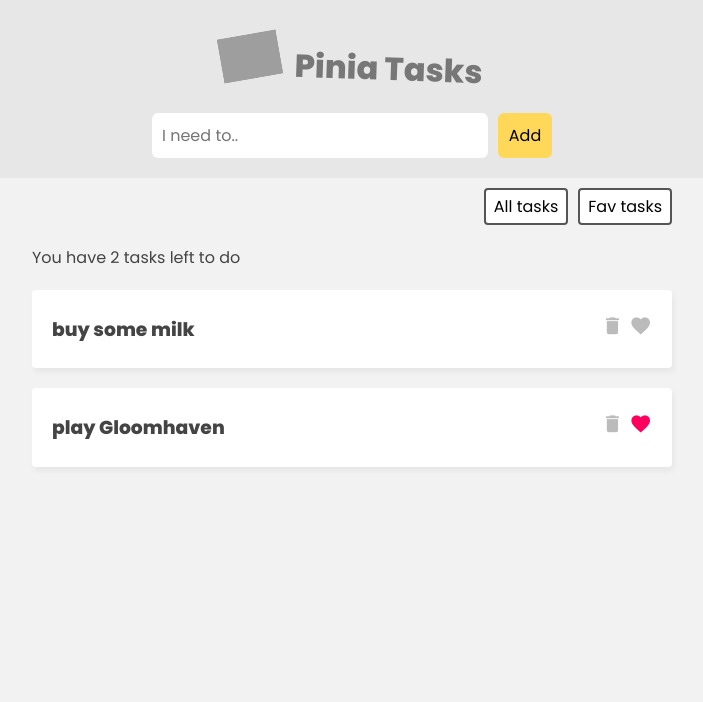
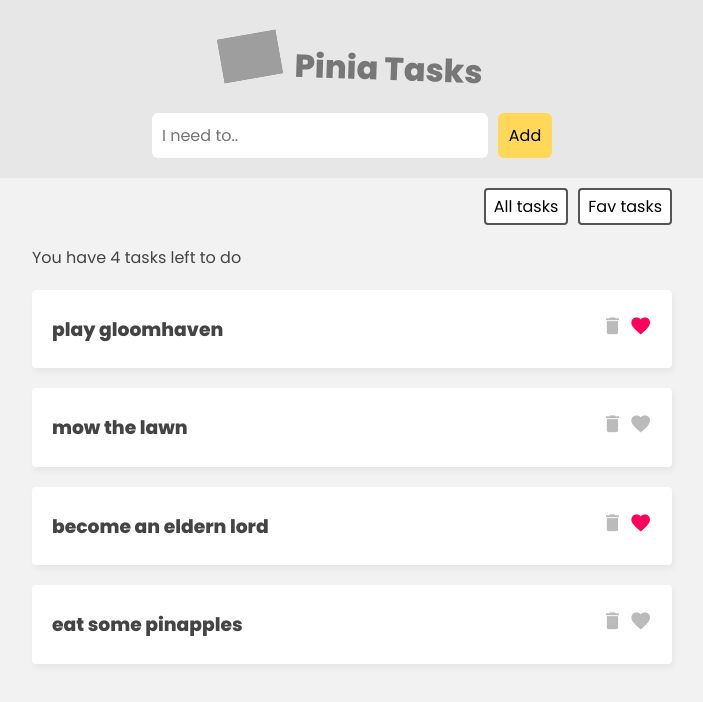
Before and after one commit to ma1210/pinia-tasks, a Vue app: page / in a window 1280 px wide. Shown: the top 702 px of the page, without its empty margins (288-991 px from the left). Built offline with nearby package versions, Linux system fonts and the light colour scheme; data requests are answered from the project's data file; grey boxes are pictures that could not be loaded.

Commit message:
async getTasks

```diff
--- /dev/null
+++ b/data/db.json
@@ -0,0 +1,24 @@
+{
+  "tasks": [
+    {
+      "id": 1,
+      "title": "play gloomhaven",
+      "isFav": true
+    },
+    {
+      "id": 2,
+      "title": "mow the lawn",
+      "isFav": false
+    },
+    {
+      "title": "become an eldern lord",
+      "isFav": true,
+      "id": 3
+    },
+    {
+      "title": "eat some pinapples",
+      "isFav": false,
+      "id": 4
+    }
+  ]
+}
--- a/src/App.vue
+++ b/src/App.vue
@@ -17,6 +17,9 @@
       <button @click="filter = 'all'">All tasks</button>
       <button @click="filter = 'favs'">Fav tasks</button>
     </nav>
+
+    <!-- Loading -->
+    <div class="loading" v-if="taskStore.loading">Loading tasks...</div>
 
     <!-- task list -->
     <div class="task-list" v-if="filter === 'all'">
@@ -47,6 +50,8 @@
     setup() {
       const taskStore = useTaskStore()
 
+      taskStore.getTasks()
+
       const filter = ref('all')
 
       return { taskStore, filter }
--- a/src/assets/main.css
+++ b/src/assets/main.css
@@ -108,3 +108,14 @@
   color: #555;
   font-size: 1em;
 }
+
+/* loading state */
+.loading {
+  max-width: 640px;
+  border: 1px solid #ffd859;
+  background: #ffe9a0;
+  color: #3a3a3a;
+  padding: 5px 0;
+  text-align: center;
+  margin: 30px auto;
+}
--- a/src/stores/TaskStore.js
+++ b/src/stores/TaskStore.js
@@ -2,10 +2,8 @@
 
 export const useTaskStore = defineStore('taskStore', {
   state: () => ({
-    tasks: [
-      {id: 1, title: "buy some milk", isFav: false},
-      {id: 2, title: "play Gloomhaven", isFav: true}
-    ]
+    tasks: [],
+    loading: false,
   }),
   getters: {
     favs() {
@@ -21,6 +19,13 @@
     }
   },
   actions: {
+    async getTasks() {
+      this.loading = true
+      const res = await fetch('http://localhost:3000/tasks')
+      const data = await res.json()
+      this.tasks = data
+      this.loading = false
+    },
     addTask(task) {
       this.tasks.push(task)
     },
```
